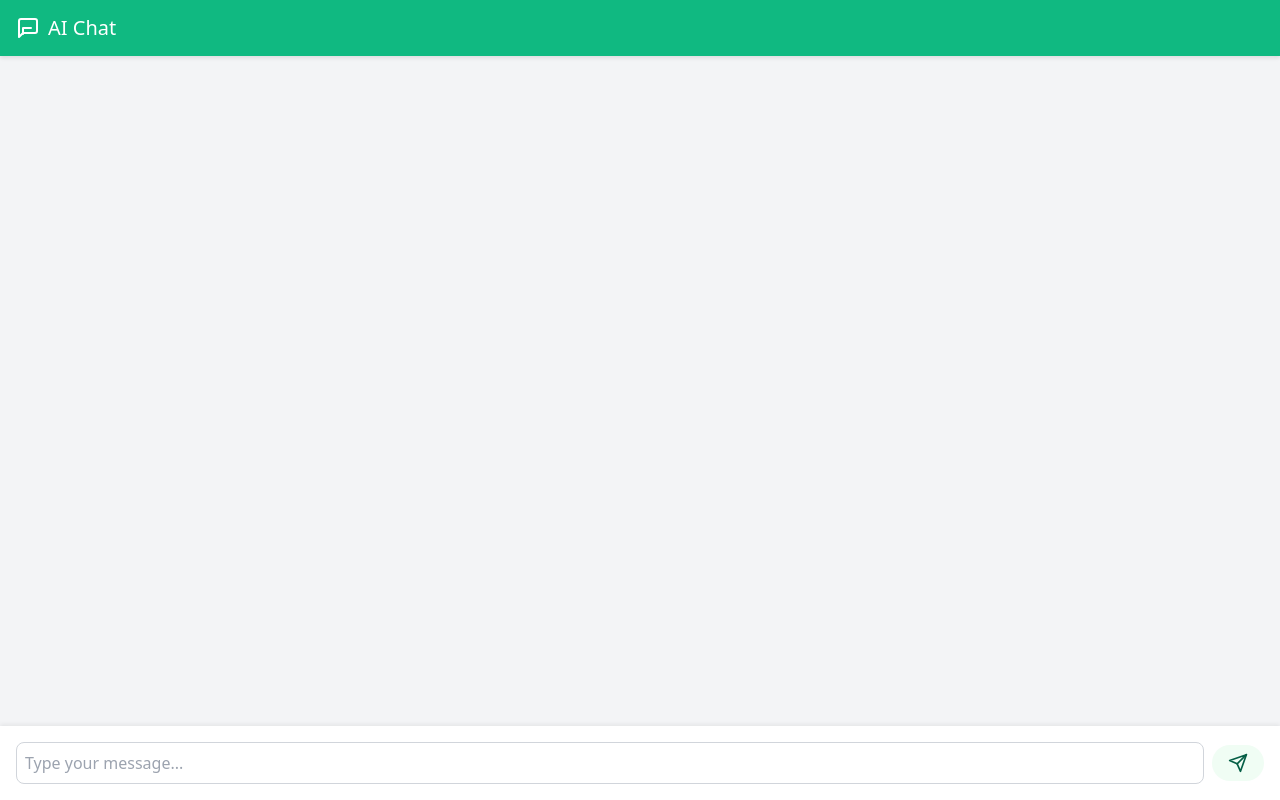
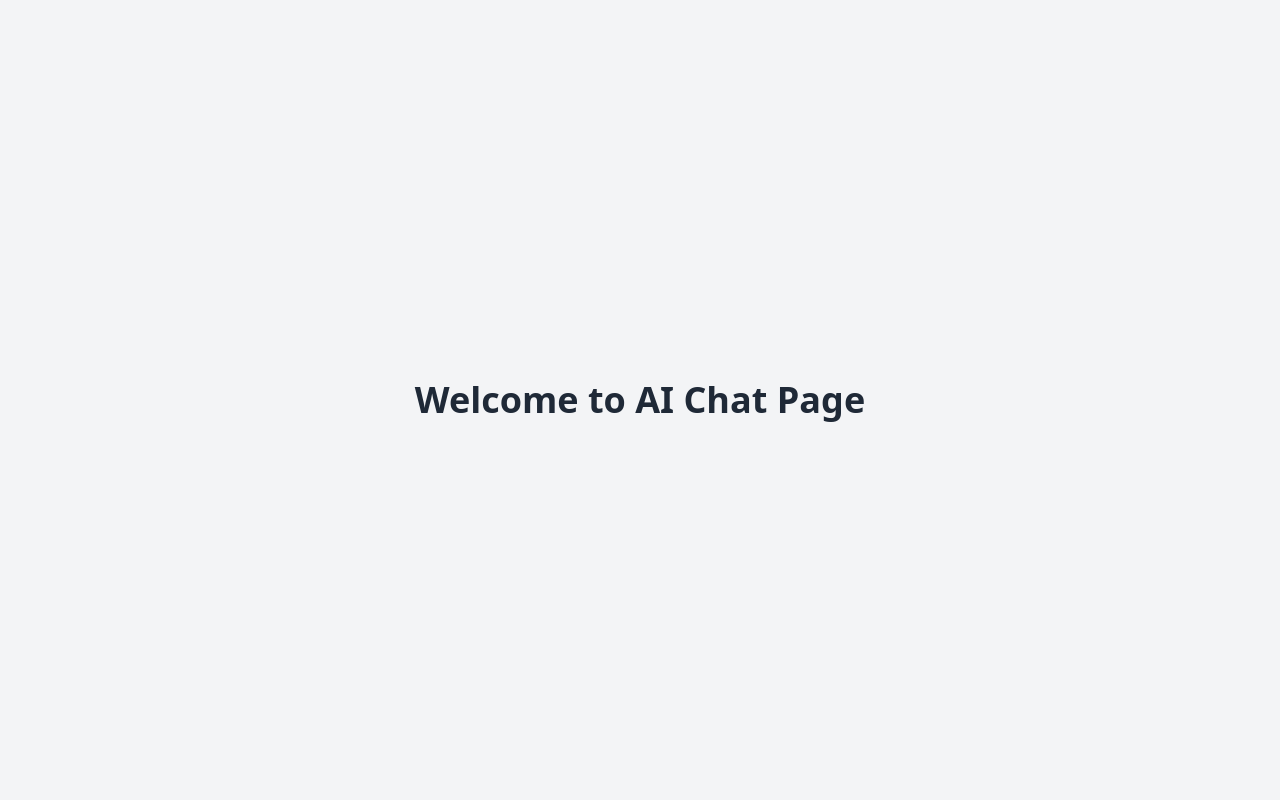
Before and after one commit to thimmie52/AgriCredScore, a React (Vite) app in the folder Frontend/: page /aichat in a window 1280 px wide. Built offline with nearby package versions, Linux system fonts and the light colour scheme.

Commit message:
Fixed bugs

```diff
--- a/Frontend/src/pages/AIChatPage.tsx
+++ b/Frontend/src/pages/AIChatPage.tsx
@@ -1,208 +1,8 @@
-import React, { useState, useEffect, useRef, useCallback } from 'react';
-import {  Loader2 } from 'lucide-react'; // Import icons
-
-
-// Mock Gemini API (Replace with your actual API integration)
-const mockGeminiAPI = {
-    sendMessage: async (message: string, history: { role: string; parts: string; }[] = []) => {
-        // Simulate a delay for a more realistic chat experience
-        await new Promise(resolve => setTimeout(resolve, 500));
-
-        // Basic prompt engineering (replace with more sophisticated logic)
-        let response = "";
-        if (history.length === 0) {
-            response = "Hello! How can I help you today?";
-        } else {
-            const lastUserMessage = history[history.length - 1].parts;
-            if (lastUserMessage.toLowerCase().includes("credit score")) {
-                response = "To improve your credit score, focus on timely payments, reduce outstanding debt, and diversify your credit history.";
-            } else if (lastUserMessage.toLowerCase().includes("repayment probability")) {
-                response = "Repayment probability is influenced by factors like income stability, credit history, and loan amount.  A strong financial track record increases your chances.";
-            } else {
-                response = "I understand.  Please provide more details so I can assist you better.";
-            }
-        }
-
-        return {
-            text: response,
-        };
-    },
-};
-
-interface ChatMessage {
-    role: 'user' | 'ai';
-    parts: string;
-}
-
-const ChatPage = () => {
-    const [messages, setMessages] = useState<ChatMessage[]>([]);
-    const [input, setInput] = useState('');
-    const [isLoading, setIsLoading] = useState(false);
-    const messagesEndRef = useRef<HTMLDivElement>(null);
-
-    // Function to scroll to the bottom of the chat
-    const scrollToBottom = useCallback(() => {
-        messagesEndRef.current?.scrollIntoView({ behavior: 'smooth' });
-    }, []);
-
-    // Scroll to bottom whenever messages change
-    useEffect(() => {
-        scrollToBottom();
-    }, [messages, scrollToBottom]);
-
-    const handleSendMessage = async () => {
-        if (!input.trim()) return;
-
-        const newUserMessage: ChatMessage = { role: 'user', parts: input };
-        const updatedMessages = [...messages, newUserMessage];
-        setMessages(updatedMessages);
-        setInput('');
-        setIsLoading(true);
-
-        try {
-            // Format history for the API (if needed)
-            const apiHistory = updatedMessages.slice(0, -1);  // Exclude the current user message
-            const geminiResponse = await mockGeminiAPI.sendMessage(input, apiHistory);
-            const aiMessage: ChatMessage = { role: 'ai', parts: geminiResponse.text };
-            setMessages([...updatedMessages, aiMessage]);
-        } catch (error) {
-            console.error("Error sending message:", error);
-            // Consider showing an error message to the user
-            setMessages([
-                ...updatedMessages,
-                { role: 'ai', parts: "Sorry, there was an error communicating with the AI." },
-            ]);
-        } finally {
-            setIsLoading(false);
-        }
-    };
-
-    const handleInputChange = (e: React.ChangeEvent<HTMLInputElement>) => {
-        setInput(e.target.value);
-    };
-
-    const handleKeyDown = (e: React.KeyboardEvent<HTMLInputElement>) => {
-        if (e.key === 'Enter' && !e.shiftKey) {
-            e.preventDefault();
-            handleSendMessage();
-        }
-    };
-
+const AIChatPage = () => {
     return (
-        <div style={{ display: 'flex', flexDirection: 'column', height: '100vh', backgroundColor: '#f3f4f6' }}>
-            {/* Chat Header */}
-            <div style={{ backgroundColor: '#10b981', color: '#fff', padding: '16px', display: 'flex', alignItems: 'center', boxShadow: '0 2px 4px rgba(0,0,0,0.1)' }}>
-                <svg
-                    xmlns="http://www.w3.org/2000/svg"
-                    viewBox="0 0 24 24"
-                    fill="none"
-                    stroke="currentColor"
-                    strokeWidth="2"
-                    strokeLinecap="round"
-                    strokeLinejoin="round"
-                    style={{ width: '24px', height: '24px', marginRight: '8px' }}
-                >
-                    <path d="M21 15a2 2 0 0 1-2 2H7l-4 4V5a2 2 0 0 1 2-2h14a2 2 0 0 1 2 2z"></path>
-                    <polyline points="7 18 7 12 15 12"></polyline>
-                </svg>
-                <h1 style={{ fontSize: '20px', fontWeight: 'semibold' }}>AI Chat</h1>
-            </div>
-
-            {/* Message Display Area */}
-            <div style={{ flex: '1', overflowY: 'auto', padding: '16px', display: 'flex', flexDirection: 'column', gap: '16px' }}>
-                {messages.map((message, index) => (
-                    <div
-                        key={index}
-                        style={{
-                            display: 'flex',
-                            width: '100%',
-                            justifyContent: message.role === 'user' ? 'flex-end' : 'flex-start',
-                        }}
-                    >
-                        <div
-                            style={{
-                                borderRadius: '16px',
-                                padding: '8px 16px',
-                                maxWidth: '70%',
-                                backgroundColor: message.role === 'user' ? '#3b82f6' : '#e5e7eb',
-                                color: message.role === 'user' ? '#fff' : '#374151',
-                                marginLeft: message.role === 'user' ? 'auto' : '0',
-                                marginRight: message.role === 'ai' ? 'auto' : '0'
-                            }}
-                        >
-                            {message.parts}
-                        </div>
-                    </div>
-                ))}
-                {isLoading && (
-                    <div style={{ display: 'flex', justifyContent: 'flex-start' }}>
-                        <div style={{ backgroundColor: '#e5e7eb', color: '#374151', borderRadius: '16px', padding: '8px 16px', maxWidth: '70%', display: 'flex', alignItems: 'center' }}>
-                            <Loader2 style={{ width: '20px', height: '20px', marginRight: '8px', animation: 'spin 1s linear infinite' }} />
-                            Typing...
-                        </div>
-                    </div>
-                )}
-                <div ref={messagesEndRef} />
-            </div>
-
-            {/* Input Area */}
-            <div style={{ padding: '16px', backgroundColor: '#fff', boxShadow: '0 -2px 4px rgba(0,0,0,0.06)' }}>
-                <div style={{ display: 'flex', gap: '8px', alignItems: 'center' }}>
-                    <input
-                        type="text"
-                        placeholder="Type your message..."
-                        value={input}
-                        onChange={(e) => setInput(e.target.value)}
-                        onKeyDown={(e) => {
-                            if (e.key === 'Enter' && !e.shiftKey) {
-                                e.preventDefault();
-                                handleSendMessage();
-                            }
-                        }}
-                        style={{ flex: '1', padding: '8px', borderRadius: '8px', border: '1px solid #d1d5db' }}
-                        disabled={isLoading}
-                    />
-                    <button
-                        onClick={handleSendMessage}
-                        style={{
-                            backgroundColor: '#f0fdf4',
-                            color: '#065f46',
-                            padding: '8px 16px',
-                            borderRadius: '20px',
-                            cursor: 'pointer',
-                            transition: 'background-color 0.3s, color 0.3s',
-                            display: 'flex',
-                            alignItems: 'center',
-                            border: 'none'
-                        }}
-                        disabled={isLoading}
-                        onMouseOver={(e) => {
-                            (e.currentTarget as HTMLButtonElement).style.backgroundColor = '#bbf7d0';
-                            (e.currentTarget as HTMLButtonElement).style.color = '#047857';
-                        }}
-                        onMouseOut={(e) => {
-                            (e.currentTarget as HTMLButtonElement).style.backgroundColor = '#f0fdf4';
-                            (e.currentTarget as HTMLButtonElement).style.color = '#065f46';
-                        }}
-                    >
-                        <svg
-                            xmlns="http://www.w3.org/2000/svg"
-                            viewBox="0 0 24 24"
-                            fill="none"
-                            stroke="currentColor"
-                            strokeWidth="2"
-                            strokeLinecap="round"
-                            strokeLinejoin="round"
-                            style={{ width: '20px', height: '20px',  }}
-                        >
-                            <line x1="22" y1="2" x2="11" y2="13"></line>
-                            <polygon points="22 2 15 22 11 13 2 9 22 2"></polygon>
-                        </svg>
-                    </button>
-                </div>
-            </div>
+        <div className="flex items-center justify-center h-screen bg-gray-100">
+            <h1 className="text-4xl font-bold text-gray-800">Welcome to AI Chat Page</h1>
         </div>
     );
 };
-
-export default ChatPage;
+export default AIChatPage;
```
